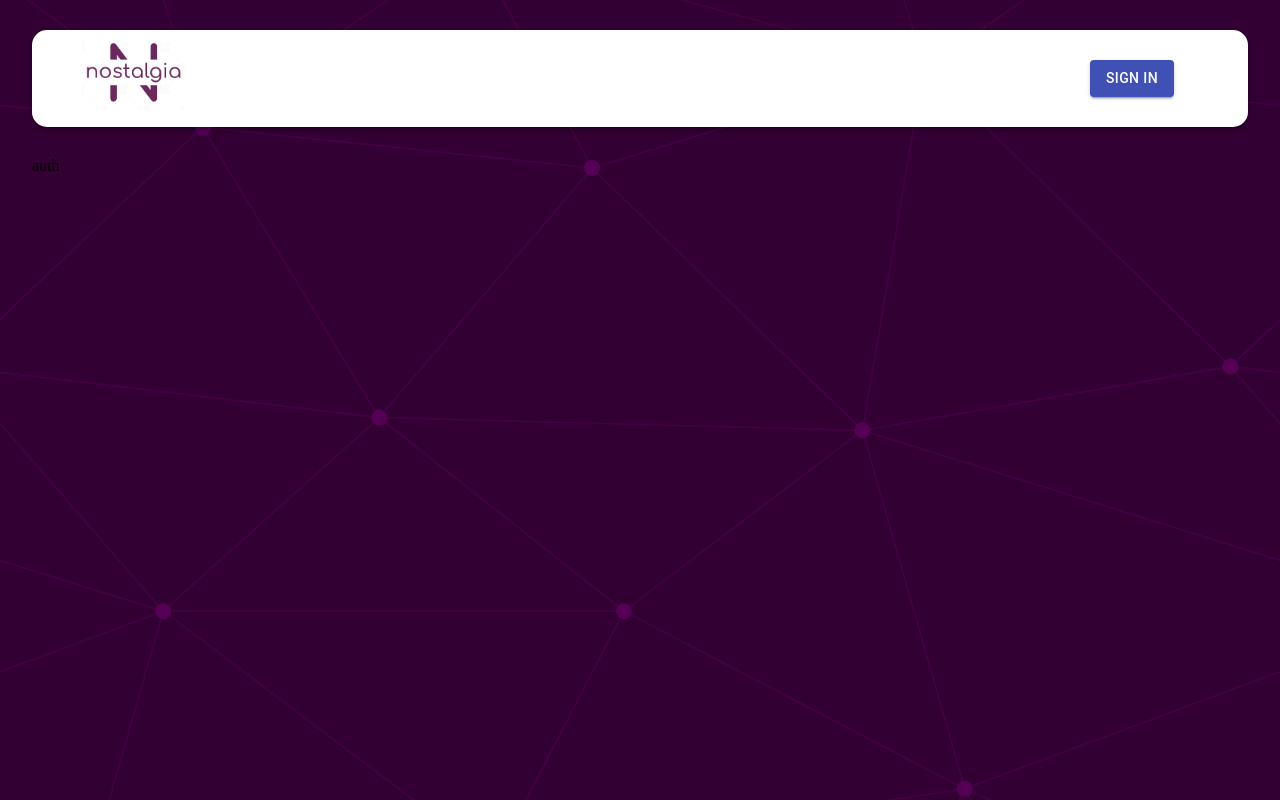
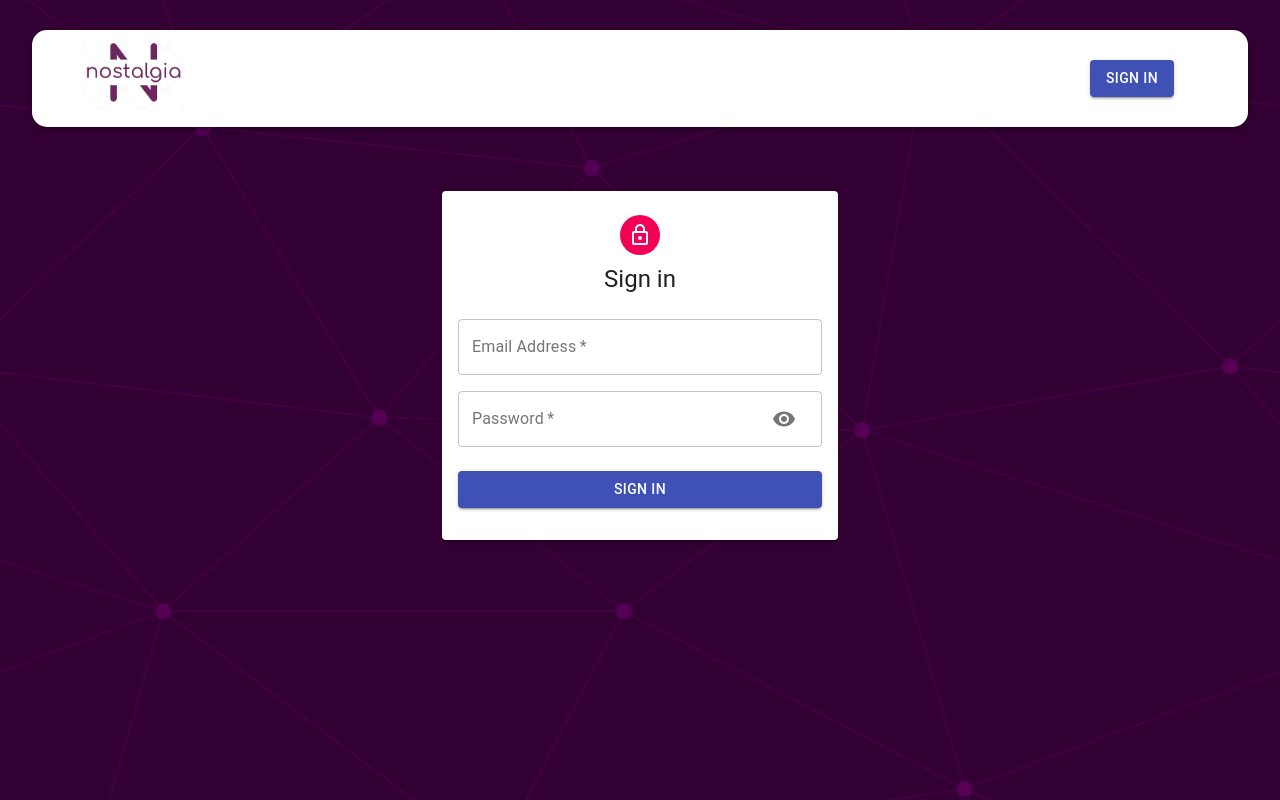
Before and after one commit to vivekapadia/nostalgia_client, a React (Create React App) app: page /auth in a window 1280 px wide. Built offline with nearby package versions, Linux system fonts and the light colour scheme.

Commit message:
auth basic signIn and signUp implemented

```diff
--- a/src/components/Auth/Auth.js
+++ b/src/components/Auth/Auth.js
@@ -1,7 +1,94 @@
-import React from "react";
+import React, { useState } from "react";
+import {
+	Avatar,
+	Button,
+	Paper,
+	Grid,
+	Typography,
+	Container,
+} from "@material-ui/core";
+import LockOutlinedIcon from "@material-ui/icons/LockOutlined";
+
+import useStyles from "./styles";
+import Input from "./Input";
 
 const Auth = () => {
-	return <div>auth</div>;
+	const classes = useStyles();
+
+	const [showPassword, setShowPassword] = useState(false);
+
+	// change this variable for signIn [false] and signUp [true]
+	const isSignup = false;
+
+	const handleShowPassword = () => setShowPassword(!showPassword);
+
+	const handleSubmit = () => {};
+
+	const handleChange = () => {};
+
+	return (
+		<Container component="main" maxWidth="xs">
+			<Paper className={classes.paper} elevation={3}>
+				<Avatar className={classes.avatar}>
+					<LockOutlinedIcon />
+				</Avatar>
+				<Typography component="h1" variant="h5">
+					{isSignup ? "Sign up" : "Sign in"}
+				</Typography>
+				<form className={classes.form} onSubmit={handleSubmit}>
+					<Grid container spacing={2}>
+						{isSignup && (
+							<>
+								<Input
+									name="firstName"
+									label="First Name"
+									handleChange={handleChange}
+									autoFocus
+									half
+								/>
+								<Input
+									name="lastName"
+									label="Last Name"
+									handleChange={handleChange}
+									half
+								/>
+							</>
+						)}
+						<Input
+							name="email"
+							label="Email Address"
+							handleChange={handleChange}
+							type="email"
+						/>
+						<Input
+							name="password"
+							label="Password"
+							handleChange={handleChange}
+							type={showPassword ? "text" : "password"}
+							handleShowPassword={handleShowPassword}
+						/>
+						{isSignup && (
+							<Input
+								name="confirmPassword"
+								label="Repeat Password"
+								handleChange={handleChange}
+								type="password"
+							/>
+						)}
+					</Grid>
+					<Button
+						type="submit"
+						fullWidth
+						variant="contained"
+						color="primary"
+						className={classes.submit}
+					>
+						{isSignup ? "Sign Up" : "Sign In"}
+					</Button>
+				</form>
+			</Paper>
+		</Container>
+	);
 };
 
 export default Auth;
--- /dev/null
+++ b/src/components/Auth/Input.js
@@ -0,0 +1,31 @@
+import React from 'react';
+import { TextField, Grid, InputAdornment, IconButton } from '@material-ui/core';
+
+import Visibility from '@material-ui/icons/Visibility';
+import VisibilityOff from '@material-ui/icons/VisibilityOff';
+
+const Input = ({ name, handleChange, label, half, autoFocus, type, handleShowPassword }) => (
+  <Grid item xs={12} sm={half ? 6 : 12}>
+    <TextField
+      name={name}
+      onChange={handleChange}
+      variant="outlined"
+      required
+      fullWidth
+      label={label}
+      autoFocus={autoFocus}
+      type={type}
+      InputProps={name === 'password' ? {
+        endAdornment: (
+          <InputAdornment position="end">
+            <IconButton onClick={handleShowPassword}>
+              {type === 'password' ? <Visibility /> : <VisibilityOff />}
+            </IconButton>
+          </InputAdornment>
+        ),
+      } : null}
+    />
+  </Grid>
+);
+
+export default Input;
```
